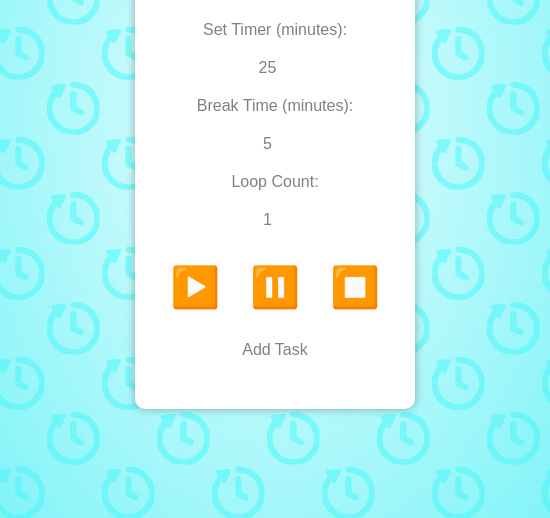
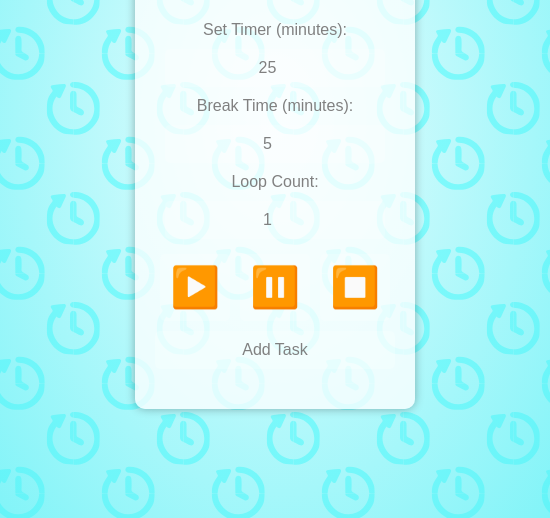
Before and after one commit to Terafora/desktop-pomodoro, an Electron app: page index.html in a window 550 px wide. Shown: the part 282-800 px from the top of the page. Drawn offline with Linux system fonts and the light colour scheme.

Commit message:
Update container opacity

```diff
--- a/styles.css
+++ b/styles.css
@@ -46,7 +46,7 @@ body {
 }
 
 .container {
-    background: white;
+    background-color: rgba(255, 255, 255, 0.76);
     padding: 20px;
     border-radius: 10px;
     box-shadow: 0 0 10px rgba(0, 0, 0, 0.3);
```
